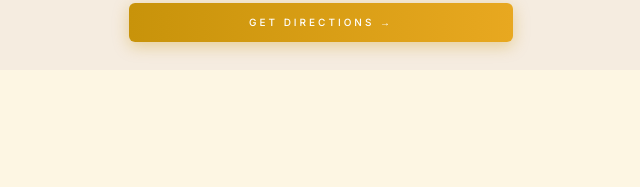
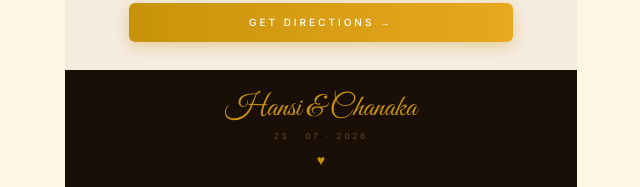
Before and after one commit to Lalanthawi/Chanakaandhansi, a Next.js app: page / in a window 1280 px wide. Shown: the part 1675-1862 px from the top of the page, without its empty margins (319-959 px from the left). Before the commit the page ends 1745 px from the top, so only its background shows below. Built offline with nearby package versions, Linux system fonts and the light colour scheme.

Commit message:
feat: add Footer, finalize page composition — all sections complete

```diff
--- a/app/page.tsx
+++ b/app/page.tsx
@@ -3,13 +3,26 @@ import Countdown from '@/components/Countdown'
 import EventDetails from '@/components/EventDetails'
 import VenueMap from '@/components/VenueMap'
 
+function Footer() {
+  return (
+    <footer className="bg-near-black py-5 text-center">
+      <p className="font-script text-3xl text-gold mb-1">Hansi &amp; Chanaka</p>
+      <p className="text-[8px] tracking-[3px] uppercase text-[#6b4c2a] mb-2">
+        23 · 07 · 2026
+      </p>
+      <p className="text-gold text-sm">♥</p>
+    </footer>
+  )
+}
+
 export default function Page() {
   return (
-    <main>
+    <main className="max-w-lg mx-auto">
       <Hero />
       <Countdown />
       <EventDetails />
       <VenueMap />
+      <Footer />
     </main>
   )
 }
```
